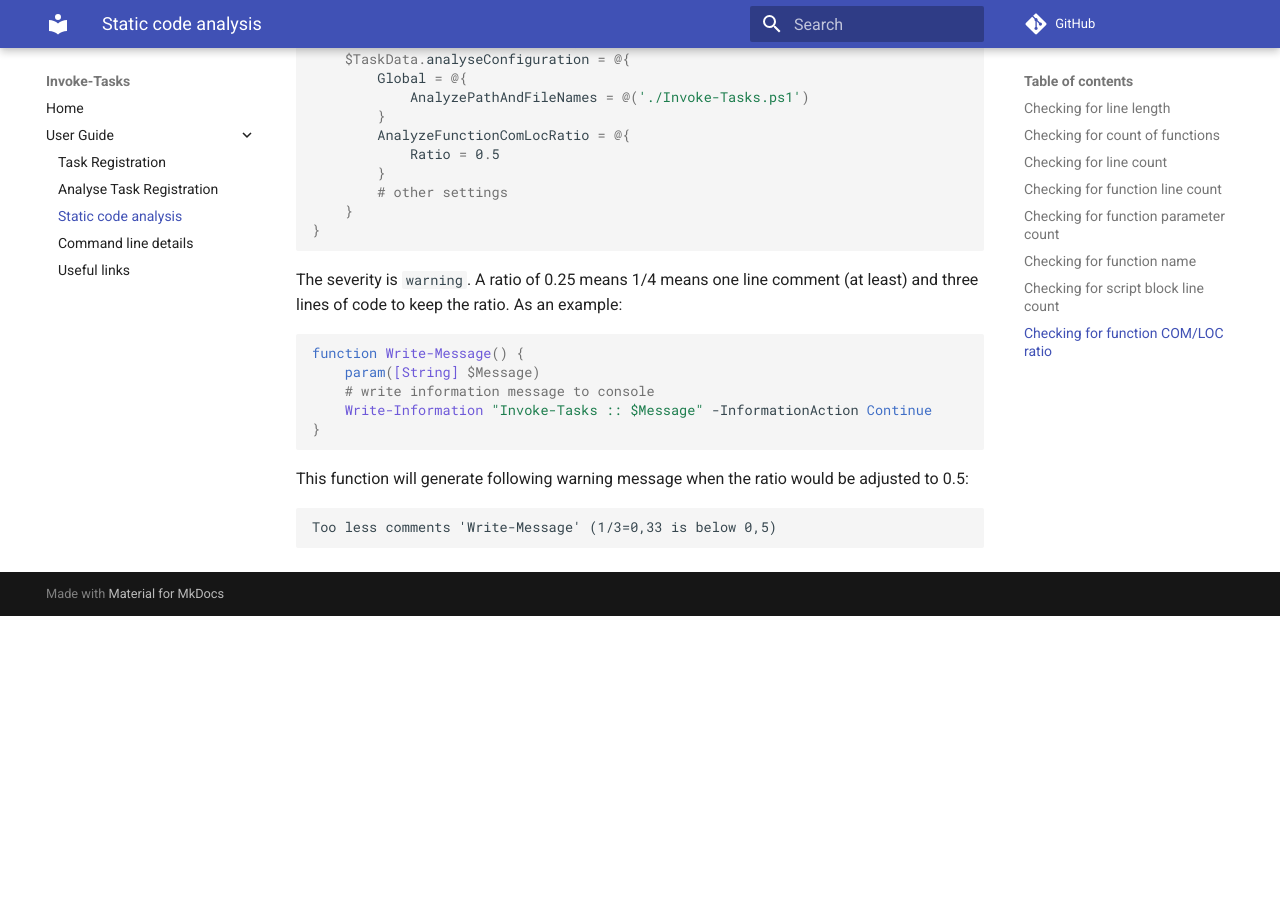
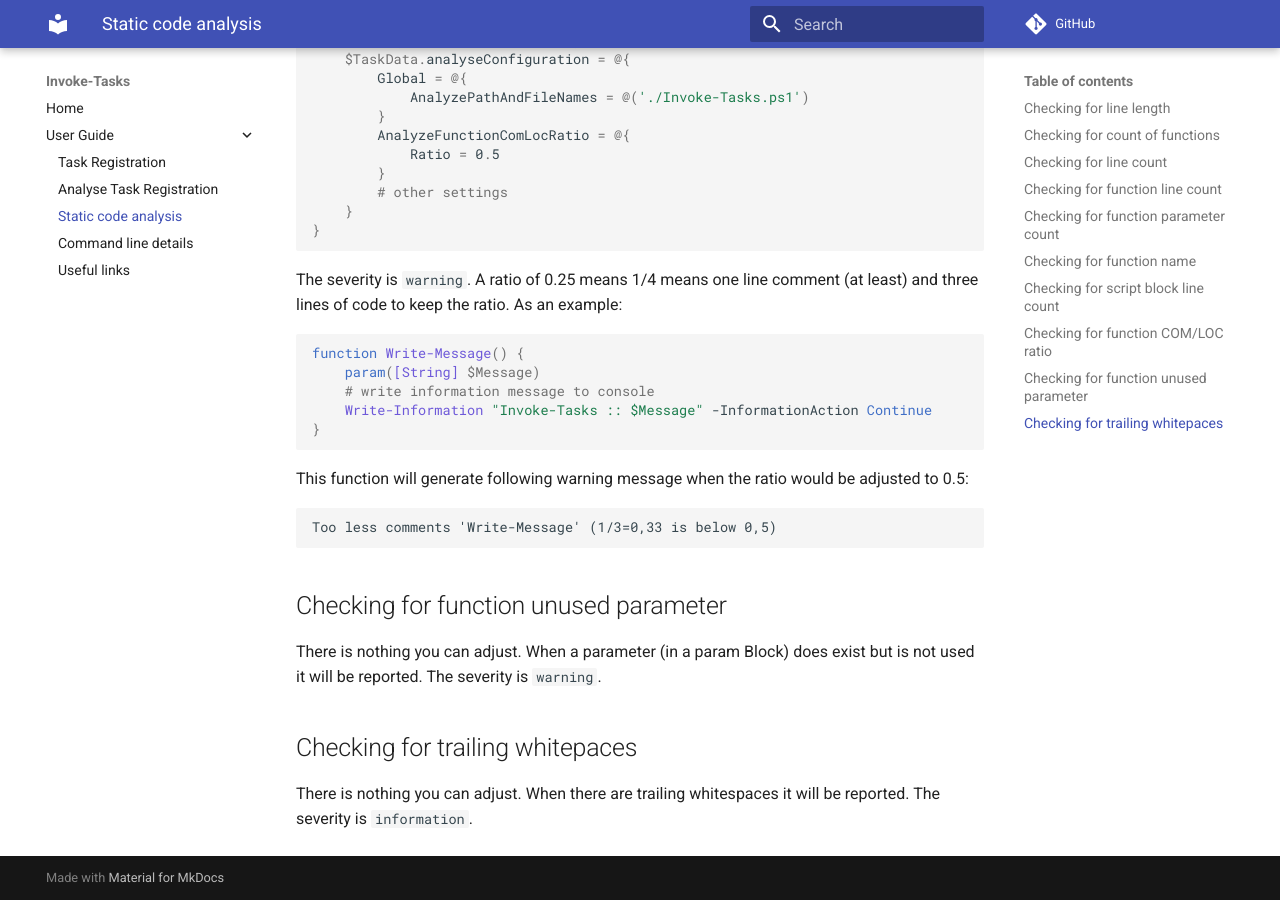
Before and after one commit to thomas-lehmann-private/Invoke-Tasks, an MkDocs documentation site: the page built from docs/static-code-analysis.md, in a window 1280 px wide and 900 px high, scrolled down 3471 px. Built offline with MkDocs 1.6.1 and Material for MkDocs 9.7.7, drawn with Linux system fonts in a browser that asks for light colours; comment, search, counter and statistics services are not loaded; before the commit the page ends 4087 px from its top, so only the background shows below that.

Commit message:
#12 New Analyse Task: Checking for unused parameter

````diff
--- a/docs/static-code-analysis.md
+++ b/docs/static-code-analysis.md
@@ -185,3 +185,13 @@ This function will generate following warning message when the ratio would be ad
 ```
 Too less comments 'Write-Message' (1/3=0,33 is below 0,5)
 ```
+
+## Checking for function unused parameter
+
+There is nothing you can adjust. When a parameter (in a param Block) does
+exist but is not used it will be reported. The severity is `warning`.
+
+## Checking for trailing whitepaces
+
+There is nothing you can adjust. When there are trailing whitespaces it will
+be reported. The severity is `information`.
````
Also changed, not shown: 1 other file.
